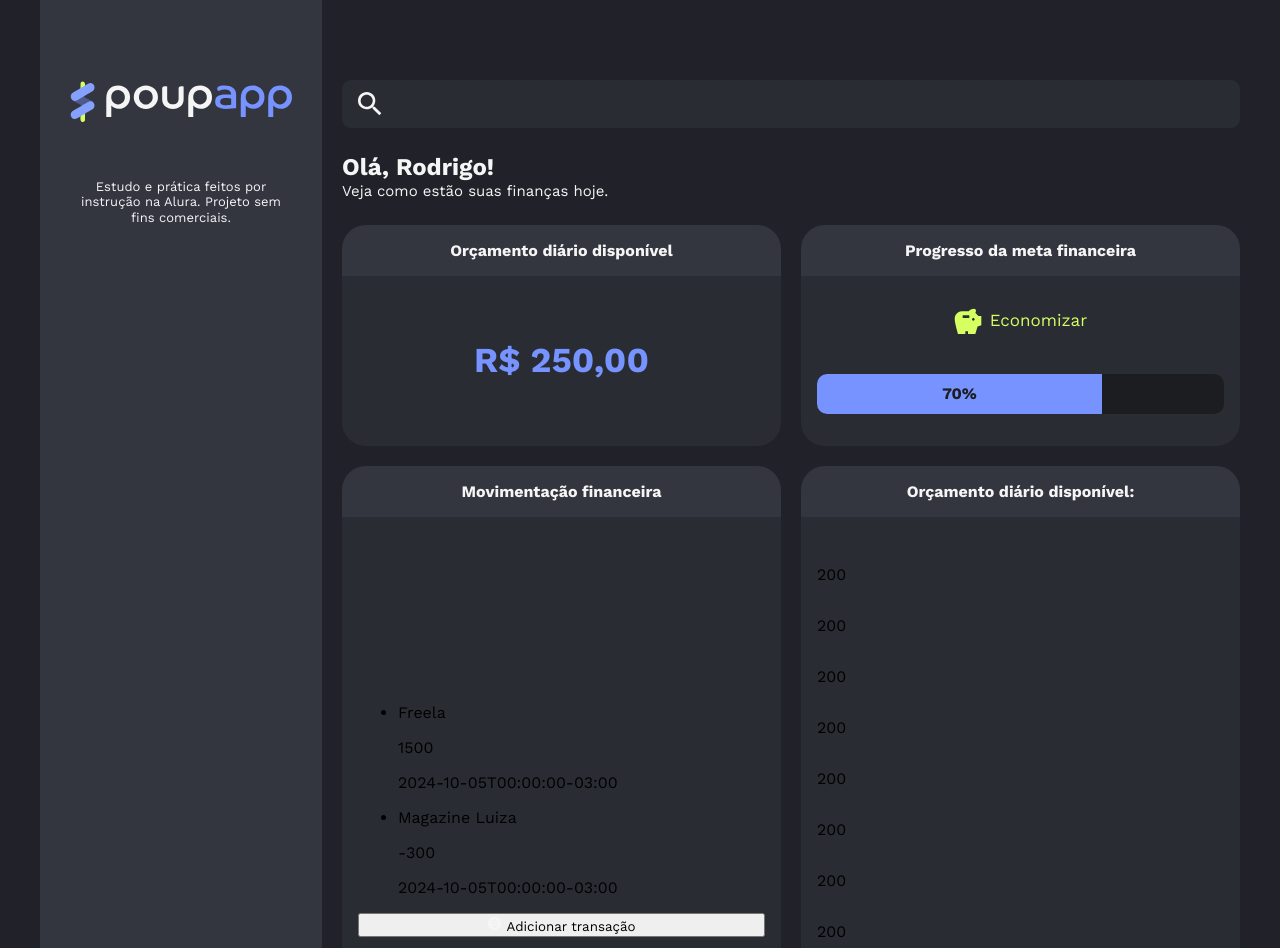
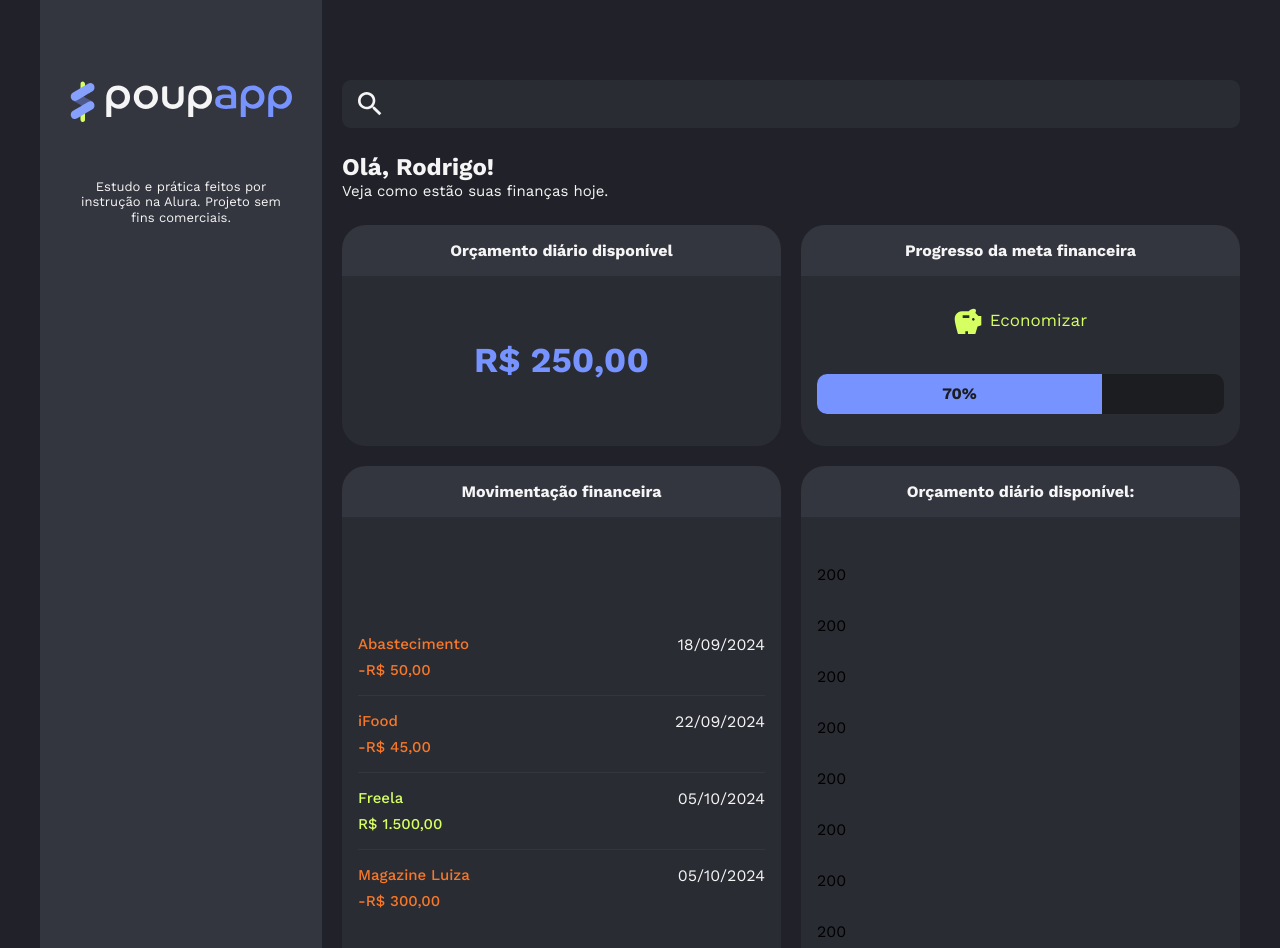
Before and after one commit to rodrigobispo/poupapp-cssmodules, a React (Vite) app: page / in a window 1280 px wide. Shown: the top 948 px of the page. Built offline with nearby package versions, Linux system fonts and the light colour scheme.

Commit message:
style: estiliza itens de transacoes.

```diff
--- a/src/components/TransactionItem/index.jsx
+++ b/src/components/TransactionItem/index.jsx
@@ -1,13 +1,19 @@
+import styles from './transaction-item.module.css'
+
+const formatter = new Intl.NumberFormat("pt-BR", { style: "currency", currency: "BRL" })
 
 export const TransactionItem = ({ item }) => {
+
+  const detailsAddicionalClassName = item.value >= 0 ? styles.income : styles.expense
+
   return (
-    <div>
-      <div>
+    <div className={styles.transaction}>
+      <div className={[styles.details, detailsAddicionalClassName].join(' ')}>
         <p>{item.description}</p>
-        <p>{item.value}</p>
+        <p>{formatter.format(item.value)}</p>
       </div>
-      <div>
-        {item.date}
+      <div className={styles.date}>
+        {new Date(item.date).toLocaleDateString('pt-BR')}
       </div>
     </div>
   )
--- /dev/null
+++ b/src/components/TransactionItem/transaction-item.module.css
@@ -0,0 +1,31 @@
+.transaction {
+    display: flex;
+    justify-content: space-between;
+}
+
+.transaction p {
+    margin: 0;
+}
+
+.date {
+    color: var(--neutral-text);
+    font: 14px;
+    line-height: 20px;
+}
+
+.details {
+    display: flex;
+    flex-direction: column;
+    gap: 8px;
+    font-size: 15px;
+    line-height: 120%;
+    font-weight: 500;
+}
+
+.income {
+    color: var(--secondary-income);
+}
+
+.expense {
+    color: var(--secondary-expense);
+}
--- a/src/components/Transactions/index.jsx
+++ b/src/components/Transactions/index.jsx
@@ -1,10 +1,21 @@
 import { Button } from "../Button"
 import { IconCurrency } from "../icons"
 import { TransactionItem } from "../TransactionItem"
+import styles from "./transactions.module.css"
 
 export const Transactions = () => {
 
   const items = [
+    {
+      "description": "Abastecimento",
+      "value": -50,
+      "date": '2024-09-18T00:00:00-03:00'
+    },
+    {
+      "description": "iFood",
+      "value": -45,
+      "date": '2024-09-22T00:00:00-03:00'
+    },
     {
       "description": "Freela",
       "value": 1500,
@@ -19,7 +30,7 @@ export const Transactions = () => {
 
   return (
     <>
-      <ul>
+      <ul className={styles.list}>
         {items.map((transactionItem, index) => {
           return (
             <li key={index}>
--- /dev/null
+++ b/src/components/Transactions/transactions.module.css
@@ -0,0 +1,18 @@
+.list {
+    padding: 0;
+    margin: 0;
+    list-style: none;
+    margin-bottom: 40px;
+}
+
+.list li {
+    border-bottom: 1px solid var(--neutral-header);
+    padding-bottom: 16px;
+    margin-bottom: 16px;
+}
+
+.list li:last-child {
+    border: none;
+    padding-bottom: 0;
+    margin-bottom: 0;
+}
```
